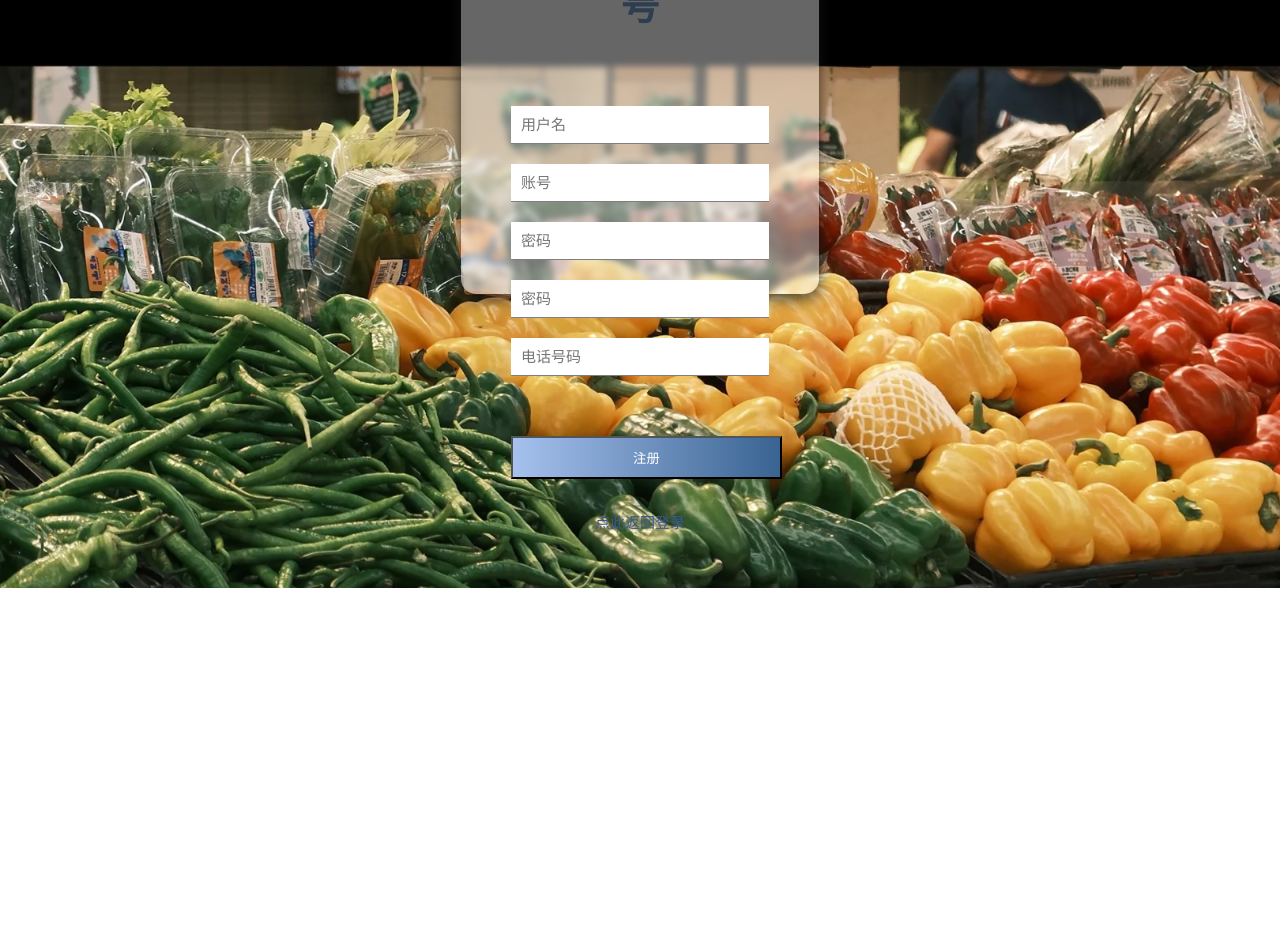
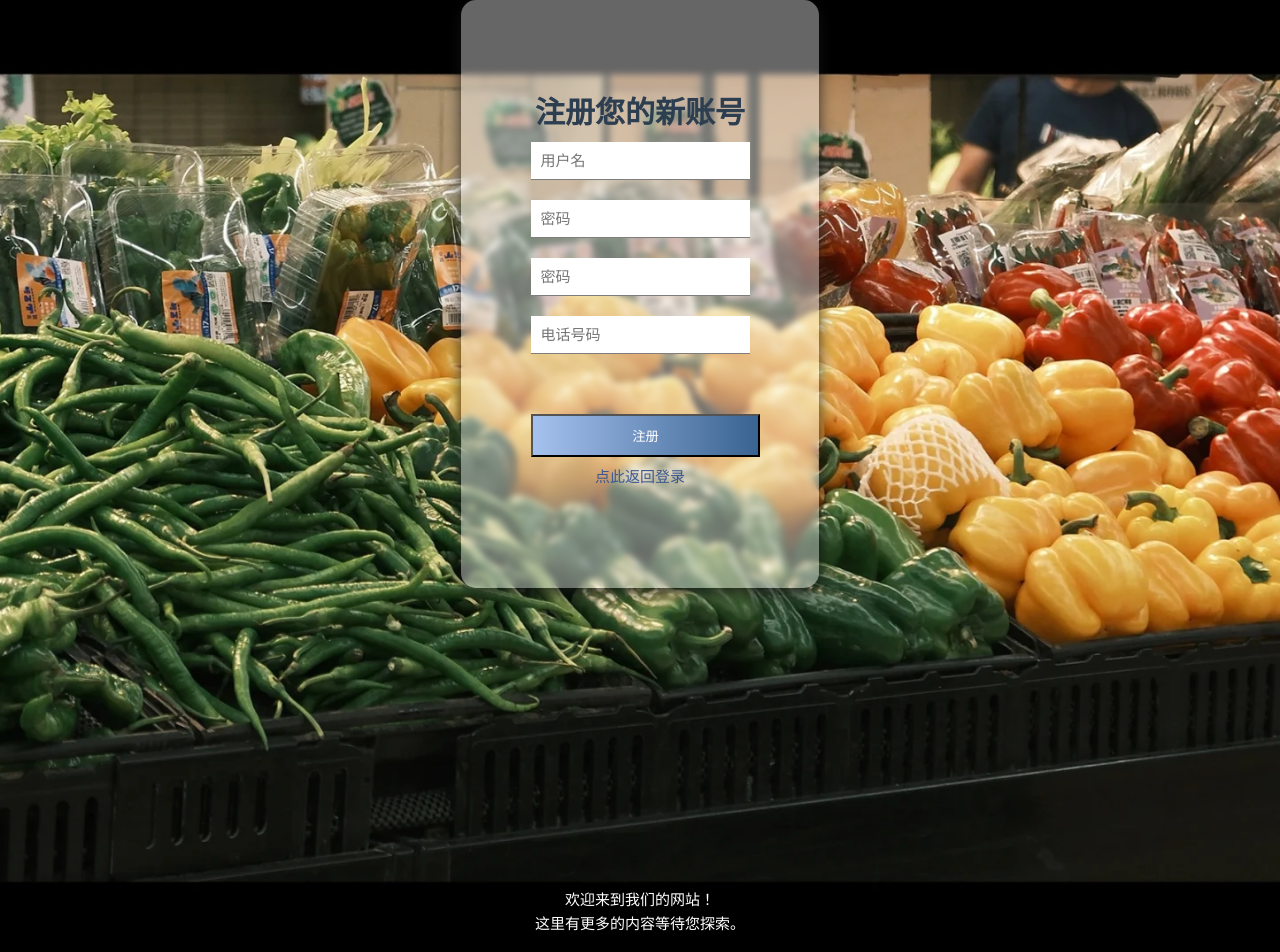
Before and after one commit to Do0oMores/HaXianWeb, a Vue app: page /register in a window 1280 px wide. Shown: the top 952 px of the page. Before the commit the page ends 800 px from the top, so only its background shows below. Built offline with nearby package versions, Linux system fonts and the light colour scheme.

Commit message:
登录界面增加空值判断，注册界面和后端兼容

```diff
--- a/src/views/Login.vue
+++ b/src/views/Login.vue
@@ -4,8 +4,10 @@
 			<div class="header">登录</div>
 			<div class="form-wrapper">
 				<form @submit.prevent="fetchData">
-			<input v-model="userName" type="text" name="userName" id="userName" placeholder="账号" class="input-item">
-			<input v-model="userPassword" type="userPassword" name="userPassword" id="userPassword" placeholder="密码" class="input-item">
+					<input v-model="userName" type="text" name="userName" id="userName" placeholder="账号"
+						class="input-item">
+					<input v-model="userPassword" type="userPassword" name="userPassword" id="userPassword"
+						placeholder="密码" class="input-item">
 					<button class="loginButton" id="loginButton" type="submit">登录</button>
 				</form>
 			</div>
@@ -36,6 +38,8 @@
 };
 
 const fetchData = async () => {
+	//判断不为空
+	if (userName.value && userPassword.value) {
 		try {
 			const response = await axios.get(`/api/login`, {
 				params: {
@@ -55,17 +59,21 @@
 		} catch (error) {
 			console.error(error);
 		}
+	} else {
+		ElMessage.error("账号或者密码错误!")
+	}
+
 };
 </script>
 
 <style scoped>
-
 * {
 	margin: 0;
 	padding: 0;
 }
 
-  html, body {
+html,
+body {
 	height: 100%;
 	margin: 0;
 	padding: 0;
--- a/src/views/Register.vue
+++ b/src/views/Register.vue
@@ -5,7 +5,6 @@
 			<div class="form-wrapper">
 				<form @submit.prevent="fetchData">
 					<input type="text" v-model="username" placeholder="用户名" class="input-item">
-			<input type="text" v-model="registerPhoneNumber" placeholder="账号" class="input-item">
 					<input type="password" v-model="password_1" placeholder="密码" class="input-item">
 					<input type="password" v-model="password_2" placeholder="密码" class="input-item">
 					<input type="text" v-model="phone" placeholder="电话号码" class="input-item">
@@ -13,8 +12,12 @@
 				</form>
 			</div>
 			<div class="msg">
-		  <a href="UserLogin.jsp">点此返回登录</a>
+				<a @click="gotoLogin()">点此返回登录</a>
 			</div>
+		</div>
+		<div class="extra-content">
+			<p>欢迎来到我们的网站！</p>
+			<p>这里有更多的内容等待您探索。</p>
 		</div>
 	</div>
 </template>
@@ -31,7 +34,6 @@
 		const username = ref('');
 		const password_1 = ref('');
 		const password_2 = ref('');
-	  const registerPhoneNumber = ref('');
 		const phone = ref('');
 		const router = useRouter();
 
@@ -49,7 +51,14 @@
 			if (username.value && password_1.value && password_2.value) {
 				if (password_1.value === password_2.value) {
 					axios
-			  .get(`/api/register?username=${username.value}&password=${password_1.value}`)
+						.get(`/api/register`, {
+							params: {
+								userName: username.value,//用户名
+								userPassword: password_1.value,//密码
+								phone: phone.value//电话号码
+							}
+						}
+						)
 						.then((response) => {
 							console.log(response.data);
 							if (response.data.code === 0) {
@@ -76,7 +85,6 @@
 			username,
 			password_1,
 			password_2,
-		registerPhoneNumber,
 			phone,
 			gotoLogin,
 			fetchData,
@@ -91,19 +99,29 @@
 	padding: 0;
 }
 
-  html {
-	height: 100%;
-  }
-
+html,
 body {
 	height: 100%;
+	margin: 0;
+	padding: 0;
 }
 
 .container {
-	background: url("../pic/register.png");
+	background: url("../pic/register.png") no-repeat center center fixed;
 	background-size: cover;
 	width: 100%;
 	height: 100%;
+	display: flex;
+	flex-direction: column;
+	justify-content: center;
+	align-items: center;
+	padding-bottom: 20px;
+}
+
+.extra-content {
+	margin-top: 300px;
+	text-align: center;
+	color: white;
 }
 
 .register-wrapper {
@@ -113,23 +131,24 @@
 	height: 588px;
 	border-radius: 15px;
 	padding: 0 50px;
-	position: relative;
-	left: 50%;
-	top: 50%;
-	transform: translate(-50%, -50%);
+	display: flex;
+	flex-direction: column;
+	justify-content: center;
+	align-items: center;
 	backdrop-filter: blur(3px);
 }
 
 .header {
-	font-size: 38px;
+	font-size: 30px;
 	font-weight: bold;
 	text-align: center;
-	line-height: 200px;
+	line-height: 20px;
 }
 
 .input-item {
 	display: block;
 	width: 100%;
+	margin-top: 20px;
 	margin-bottom: 20px;
 	border: 0;
 	padding: 10px;
@@ -156,12 +175,13 @@
 }
 
 .msg {
+	margin-top: 10px;
 	text-align: center;
-	line-height: 88px;
+	line-height: 20px;
 }
 
 a {
-	text-decoration-line: none;
+	text-decoration: none;
 	color: #3c5892;
 }
 </style>
```
Lines whose indentation alone changed are shown as unchanged.
